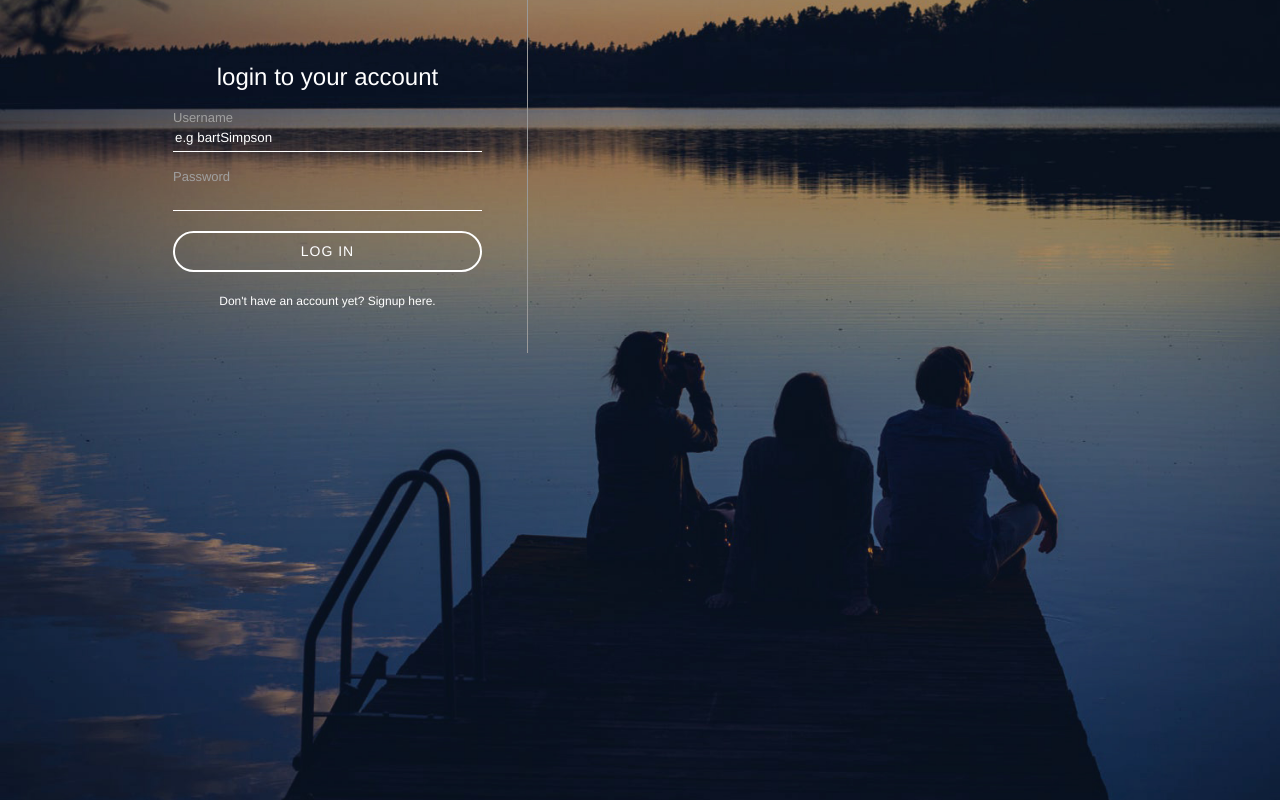
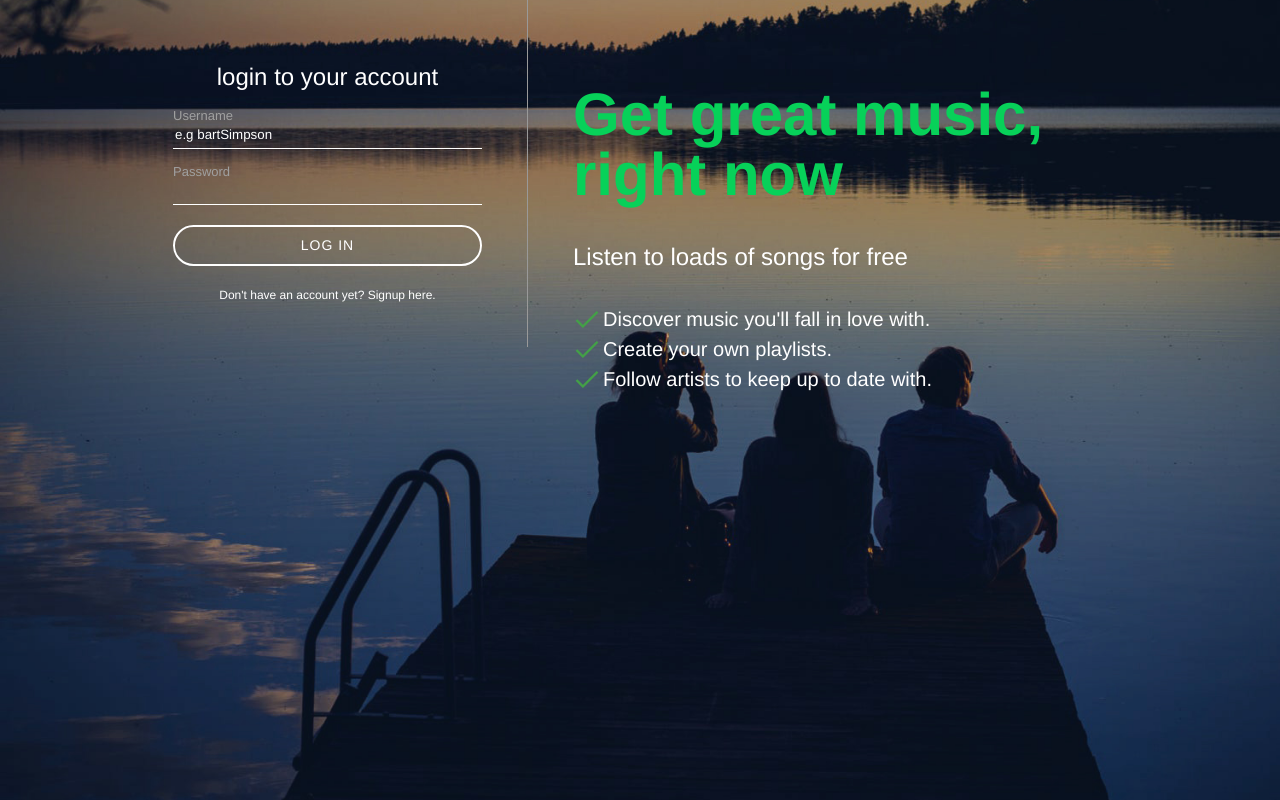
Before and after one commit to steveng2/Slotify, a PHP site: page /register.php in a window 1280 px wide. Run offline with PHP 8.4, Linux system fonts and the light colour scheme.

Commit message:
styled right section of app, add tick icon

```diff
--- a/assets/css/register.css
+++ b/assets/css/register.css
@@ -65,7 +65,6 @@ body {
 #inputContainer input[type="text"],
 input[type="email"],
 input[type="password"]
-
 {
     display: block;
     background-color: transparent;
@@ -80,6 +79,7 @@ input[type="password"]
     color: #a0a0a0;
     font-size: 13px;
     margin-top: 15px;
+    display: block;
 }
 
 #inputContainer button {
@@ -113,3 +113,34 @@ input[type="password"]
 #loginForm {
     display: none;
 }
+
+#loginText {
+    padding: 45px;
+    display: table-cell;
+}
+
+#loginText h1 {
+    color: #07d159;
+    font-size: 60px;
+    font-weight: bold;
+}
+#loginText h2 {
+    margin: 35px 0;
+}
+
+#loginText ul {
+   padding: 0;
+}
+
+#loginText li {
+    font-size: 20px;
+    list-style-type: none;
+    padding: 5px 30px;
+    background: url(../images/icons/checkmark.png) no-repeat 0 0;
+}
+
+#inputContainer .errorMessage {
+    color: #07d159;
+    font-size: 12px;
+    display: block;
+}
--- a/index.php
+++ b/index.php
@@ -16,10 +16,13 @@ else {
 <head>
     <meta charset="UTF-8">
     <title>Welcome to Slotify</title>
+
 </head>
 <body>Index page
     <form action="">
 
     </form>
+
+
 </body>
 </html>
--- a/register.php
+++ b/register.php
@@ -59,7 +59,9 @@ function getInputValue($name) {
                    <p>
                    <?php echo $account->getError( Constants::$loginFailed); ?>
                       <label for="loginUsername">Username</label>
-                       <input id="loginUsername" name="loginUsername" type="text" placeholder="e.g bartSimpson" required>
+                       <input id="loginUsername" name="loginUsername" type="text" placeholder="e.g bartSimpson"
+                       value="<?php getInputValue('loginUsername')?>"
+                       required>
                    </p>
                    <p>
                    <label for="loginPassword">Password</label>
@@ -129,7 +131,22 @@ function getInputValue($name) {
 
                </form>
            </div>
+
+             <div id="loginText">
+               <h1>Get great music, right now</h1>
+               <h2>Listen to loads of songs for free</h2>
+
+               <ul>
+                   <li>Discover music you'll fall in  love with.</li>
+                   <li>Create your own playlists.</li>
+                   <li>Follow artists to keep up to date with.</li>
+               </ul>
+           </div>
         </div>
+
+
     </div>
+
+
 </body>
 </html>
```
Also changed, not shown: assets/images/icons/checkmark.png (added).
